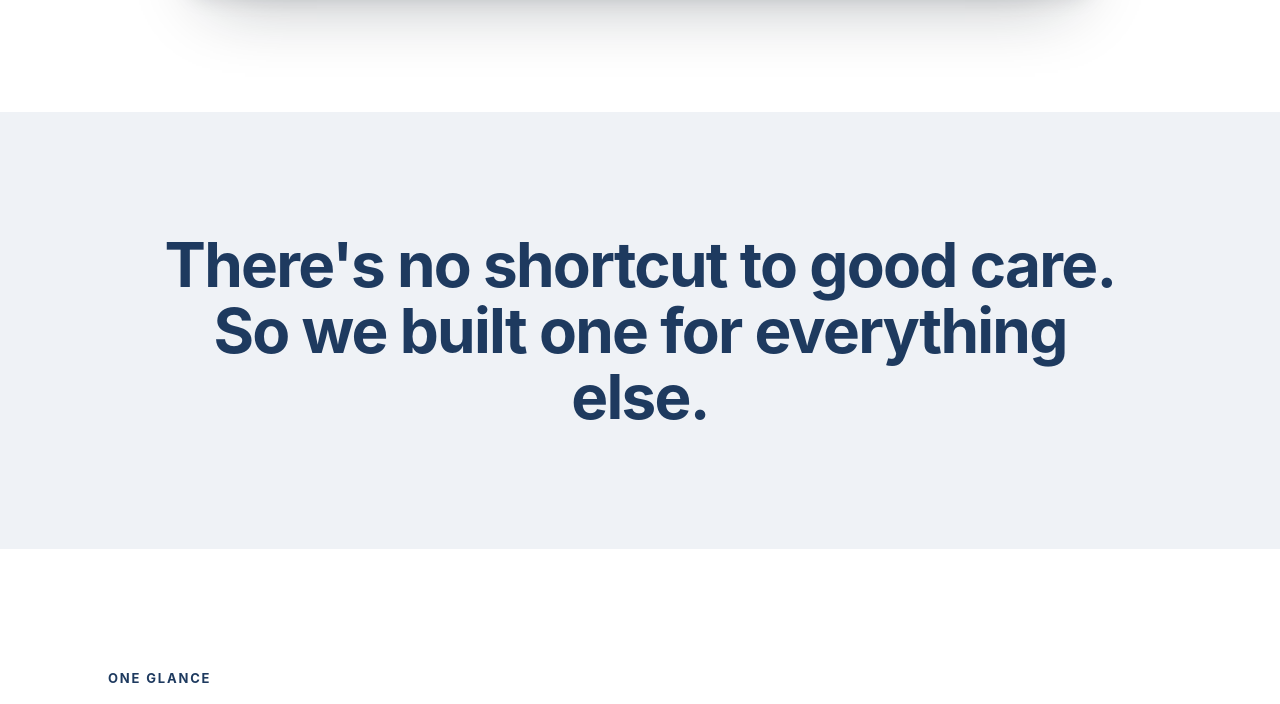
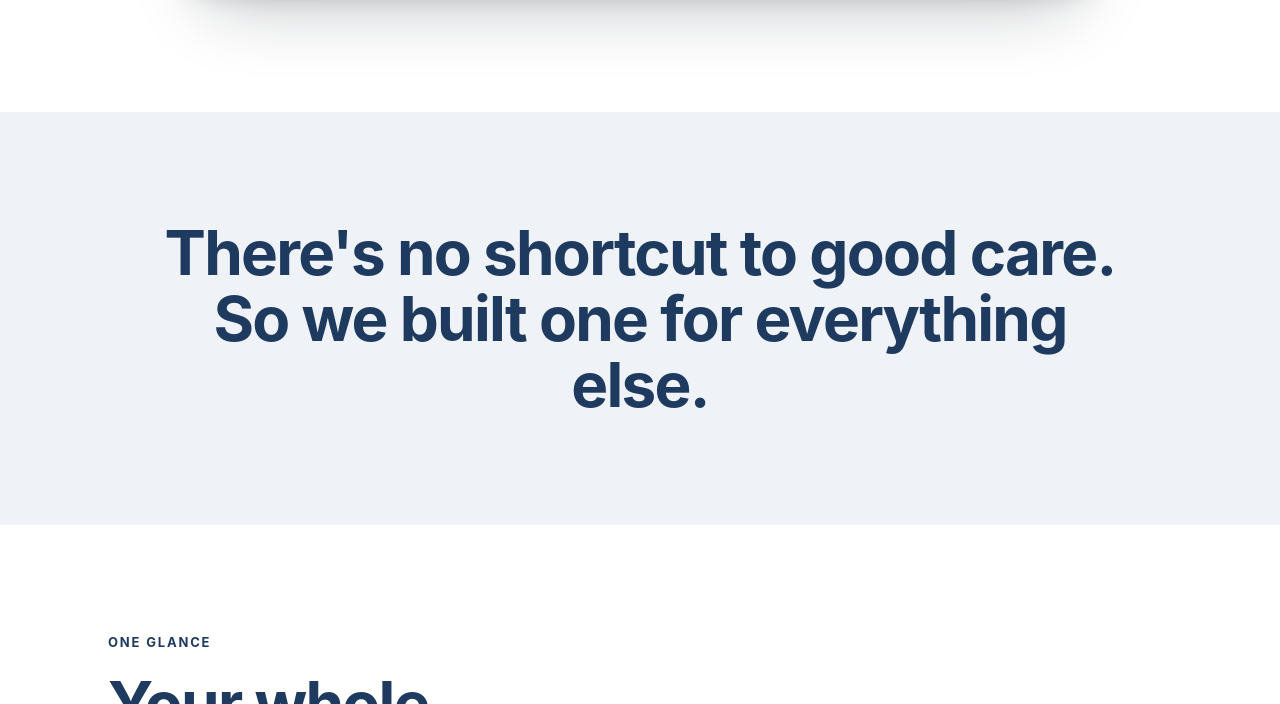
Before and after one commit to mrmillereurope-hash/care2learn, a website: page home.html in a window 1280 px wide. Shown: the part 1024-1728 px from the top of the page. Drawn offline with Linux system fonts and the light colour scheme.

Commit message:
Add files via upload

```diff
--- a/home.html
+++ b/home.html
@@ -51,7 +51,7 @@
 
   /* ---------- layout primitives ---------- */
   .wrap{max-width:1120px;margin:0 auto;padding:0 28px}
-  .section{padding:clamp(84px,11vw,120px) 0}
+  .section{padding:clamp(84px,11vw,108px) 0}
   .s-mist{background:var(--mist)}
   .s-tint{background:var(--blue-wash)}
   .s-dark{background:var(--ink);color:#fff}
```
